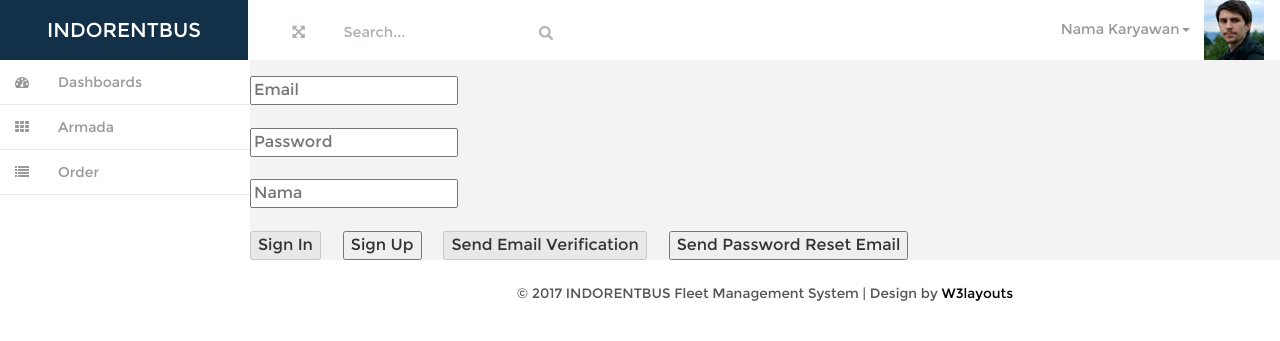
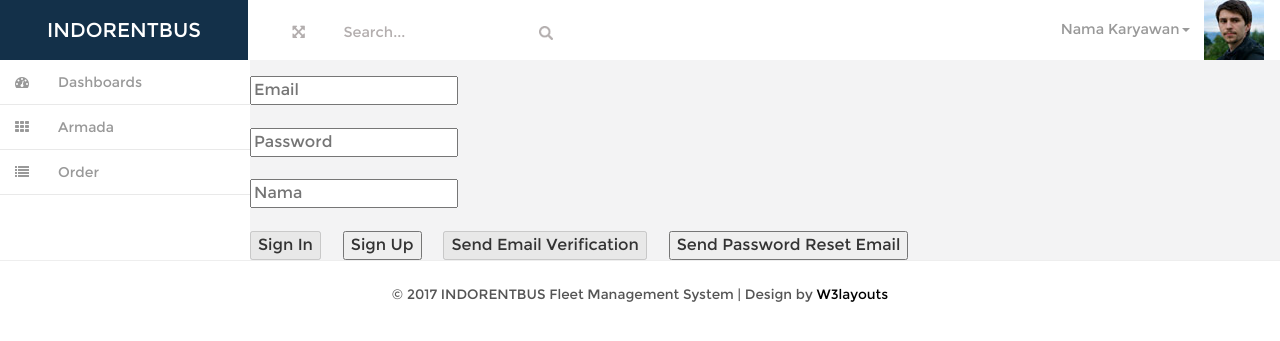
Before and after one commit to kemtol/indorentbus, a Jekyll site: the page built from index.html, in a window 1280 px wide. Shown: the top 341 px of the page. Built offline with Jekyll 4.4.1, drawn with Linux system fonts in a browser that asks for light colours; nearby versions of some CDN libraries; Markdown is read by kramdown in place of the engine named in the settings; comment, search, counter and statistics services are not loaded.

Commit message:
Update style.css

```diff
--- a/css/style.css
+++ b/css/style.css
@@ -2094,9 +2094,14 @@
     text-align: center;
 }
 .copy{
-	background:#fff;
-	text-align:center;
-	padding:1.5em 0;
+	background: #fff;
+    text-align: center;
+    padding: 1.5em 0;
+    width: 100vw;
+    left: 0;
+    top: auto;
+    position: absolute;
+    border-top: 1px solid #eee;
 }
 .copy p, .copy-right p{
 	font-size:0.85em;
```
